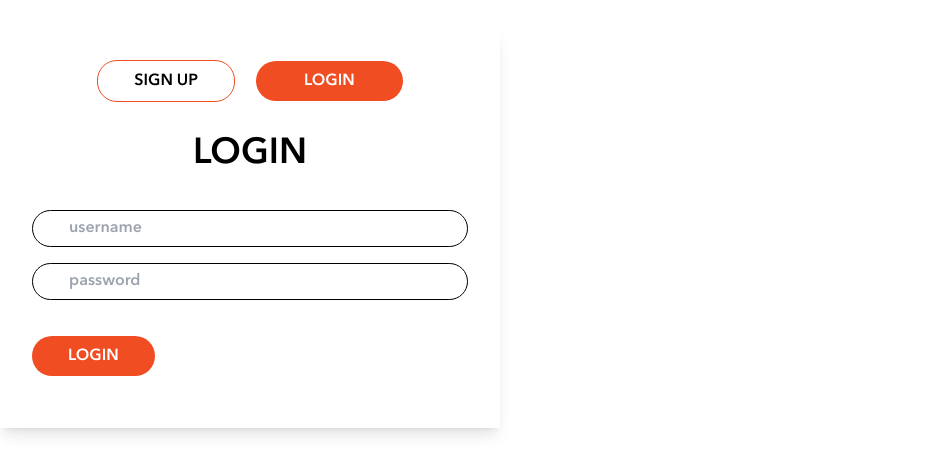
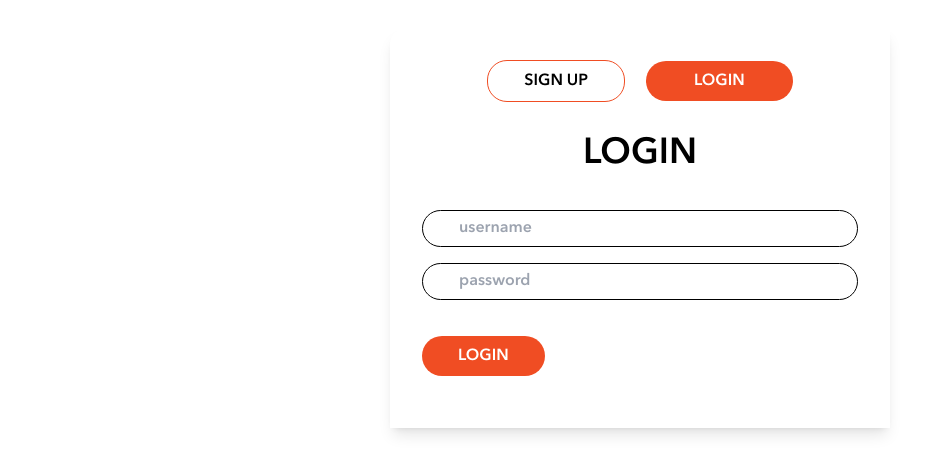
Before and after one commit to TarunVuppala/Task-Manager, a React (Create React App) app in the folder frontend/: page /login in a window 1280 px wide. Shown: the part 172-646 px from the top of the page, without its empty margins (0-949 px from the left). Built offline with nearby package versions, Linux system fonts and the light colour scheme.

Commit message:
Update App.jsx

```diff
--- a/frontend/src/App.jsx
+++ b/frontend/src/App.jsx
@@ -87,8 +87,16 @@ function App() {
               )
             }
           />
-          <Route path='/login'element={<Login auth={auth} handleLogin={handleLogin} setUser={setUser}/>} />
-          <Route path='/signup' element={<SignUp />} />
+          <Route path='/login'element={
+            <div className='flex justify-center items-center w-full'>
+              <Login auth={auth} handleLogin={handleLogin} setUser={setUser}/>
+            </div>
+          } />
+          <Route path='/signup' element={
+            <div className='flex justify-center items-center w-full'>
+              <SignUp />
+          </div>
+          } />
         </Routes>
       </div>
     </Router>
```
